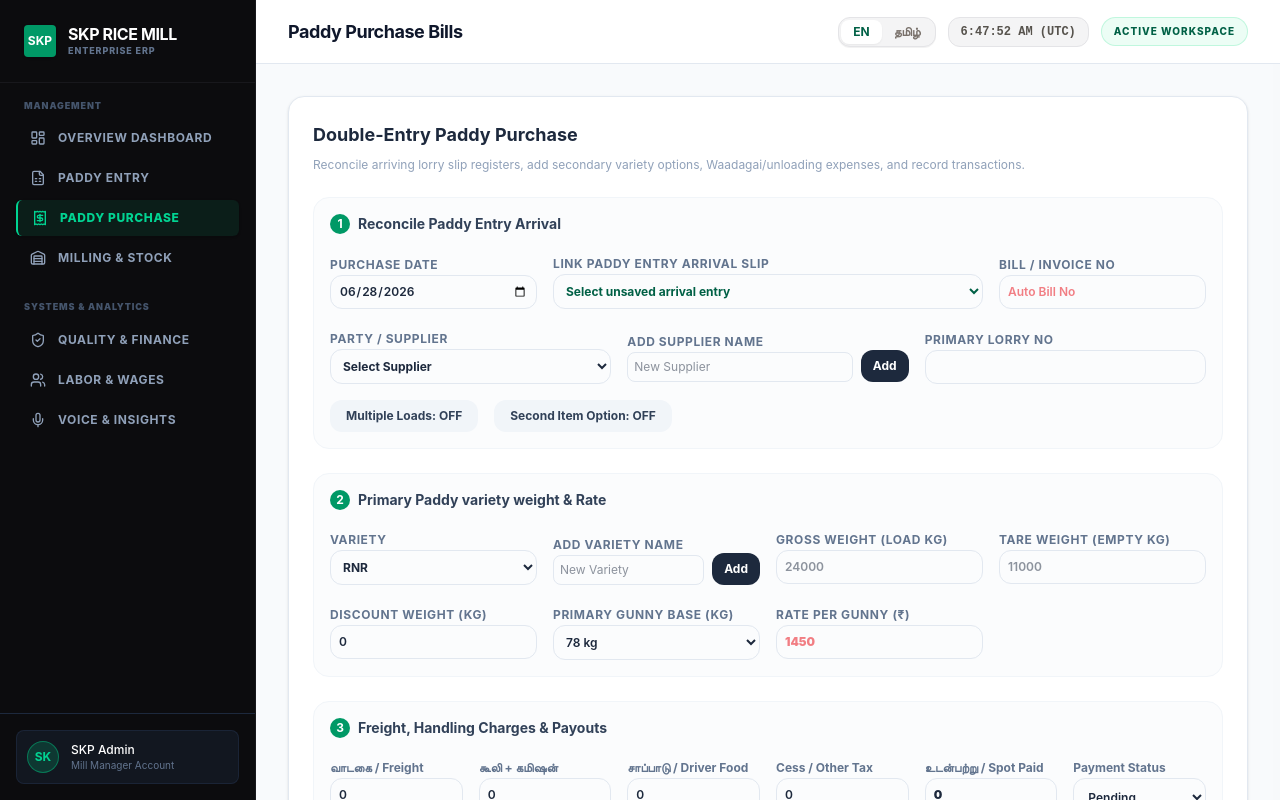
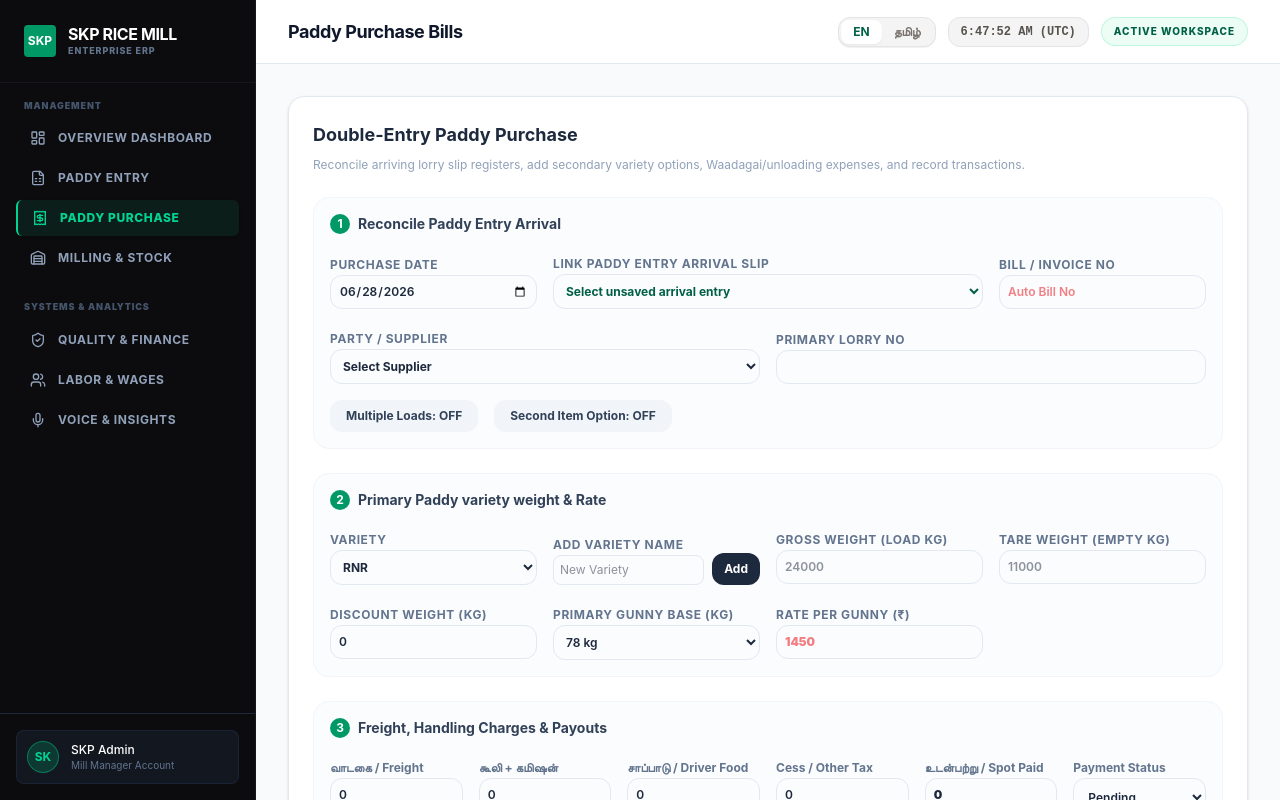
Before and after one commit to monish-732004/ERP, a React (Vite) app: page / in a window 1280 px wide. Both pictures are taken after a click on the button "PADDY PURCHASE". Built offline with nearby package versions, Linux system fonts and the light colour scheme.

Commit message:
feat: remove add supplier name field in paddy purchase form

```diff
--- a/src/components/PaddyPurchaseForm.tsx
+++ b/src/components/PaddyPurchaseForm.tsx
@@ -48,7 +48,6 @@
   const [puLorry, setPuLorry] = useState('');
   const [puVariety, setPuVariety] = useState('RNR');
   const [puNewVariety, setPuNewVariety] = useState('');
-  const [puNewSupplier, setPuNewSupplier] = useState('');
 
   // Primary load weights
   const [puLoad, setPuLoad] = useState('');
@@ -153,14 +152,7 @@
     alert("New variety saved!");
   };
 
-  const saveSupplier = async () => {
-    const name = puNewSupplier.trim();
-    if (!name) return;
-    await onAddSupplier(name);
-    setPuParty(name);
-    setPuNewSupplier('');
-    alert("New supplier saved!");
-  };
+
 
   // Live Math calculations
   const getCalculatedValues = () => {
@@ -679,7 +671,7 @@
               </div>
             </div>
 
-            <div className="grid grid-cols-1 md:grid-cols-3 gap-4 items-center">
+            <div className="grid grid-cols-1 md:grid-cols-2 gap-4 items-center">
               <div>
                 <label className="text-xs font-bold text-slate-500 uppercase tracking-wider">{t("Party / Supplier")}</label>
                 <select
@@ -690,19 +682,6 @@
                   <option value="">{t("Select Supplier")}</option>
                   {suppliers.map(s => <option key={s} value={s}>{s}</option>)}
                 </select>
-              </div>
-              <div className="flex gap-2 items-end">
-                <div className="flex-1">
-                  <label className="text-xs font-bold text-slate-500 uppercase tracking-wider">{t("Add Supplier Name")}</label>
-                  <input
-                    type="text"
-                    value={puNewSupplier}
-                    onChange={(e) => setPuNewSupplier(e.target.value)}
-                    placeholder={t("New Supplier")}
-                    className="w-full p-1.5 border border-slate-200 rounded-lg text-xs text-slate-800"
-                  />
-                </div>
-                <button onClick={saveSupplier} className="py-2 px-3 bg-slate-800 hover:bg-slate-900 text-white rounded-xl text-xs font-bold">{t("Add")}</button>
               </div>
               <div>
                 <label className="text-xs font-bold text-slate-500 uppercase tracking-wider">{t("Primary Lorry No")}</label>
```
